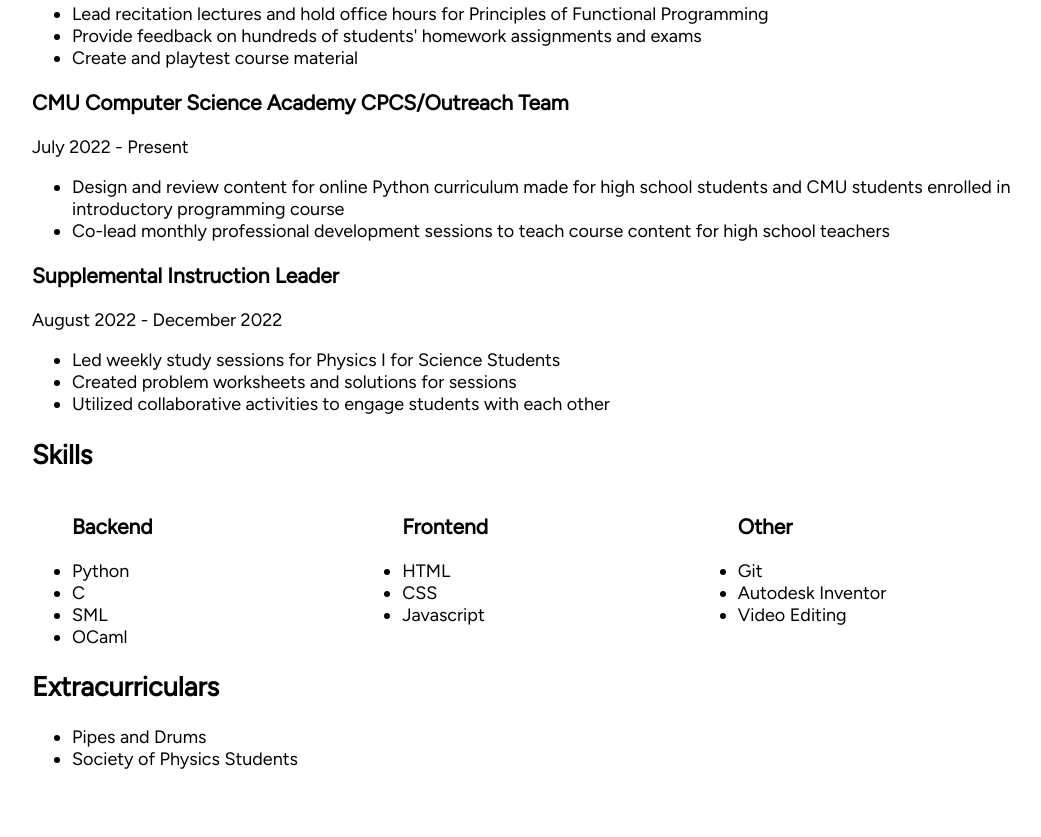
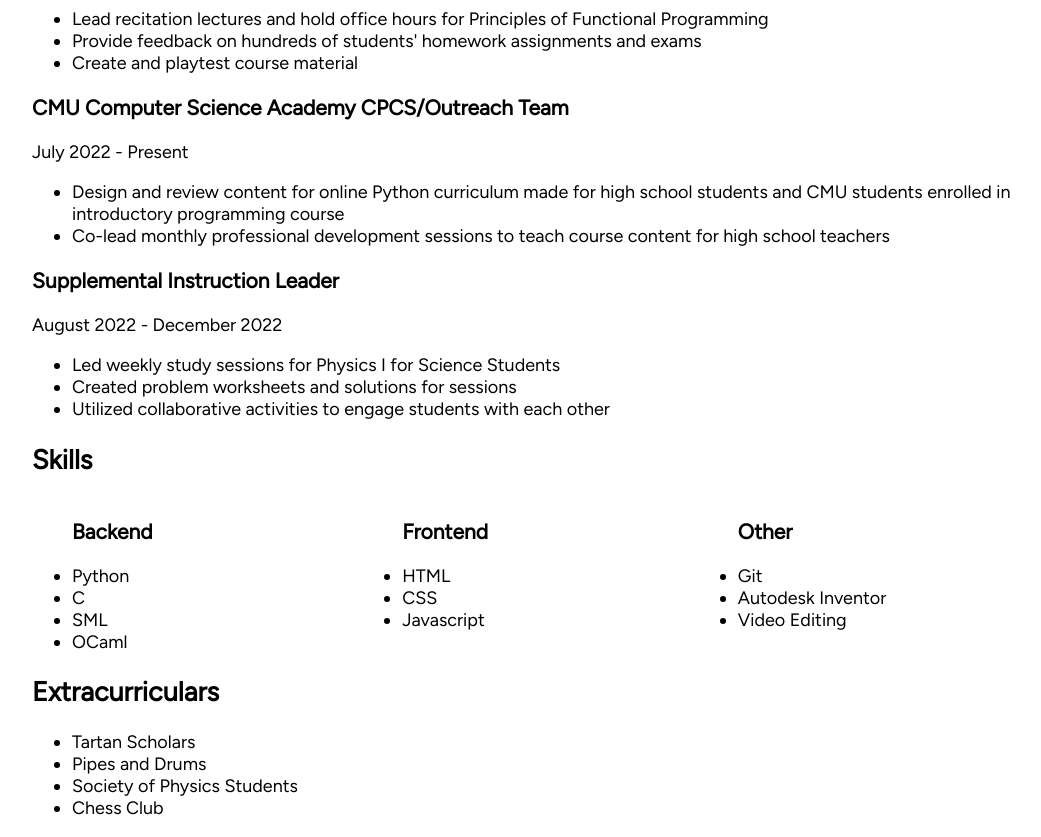
Before and after one commit to snah0902/snah0902.github.io, a plain HTML site: page resume.html in a window 1280 px wide. Shown: the part 741-1578 px from the top of the page, without its empty margins (76-1117 px from the left). Before the commit the page ends 1529 px from the top, so only its background shows below. Drawn offline with Linux system fonts and the light colour scheme; a web font is replaced by a local one.

Commit message:
updated css title

```diff
--- a/resume.html
+++ b/resume.html
@@ -116,8 +116,10 @@
     <h2>Extracurriculars</h2>
 
     <ul>
+      <li>Tartan Scholars</li>
       <li>Pipes and Drums</li>
       <li>Society of Physics Students</li>
+      <li>Chess Club</li>
     </ul>
 
   </div>
--- a/styles.css
+++ b/styles.css
@@ -9,6 +9,7 @@
     font-family: 'Gilroy-Bold', sans-serif;
     font-size: 45px;
     position: relative;
+    margin-top: 50px;
     margin-bottom: 0px;
     -webkit-touch-callout: none; /* iOS Safari */
     -webkit-user-select: none; /* Safari */
```
